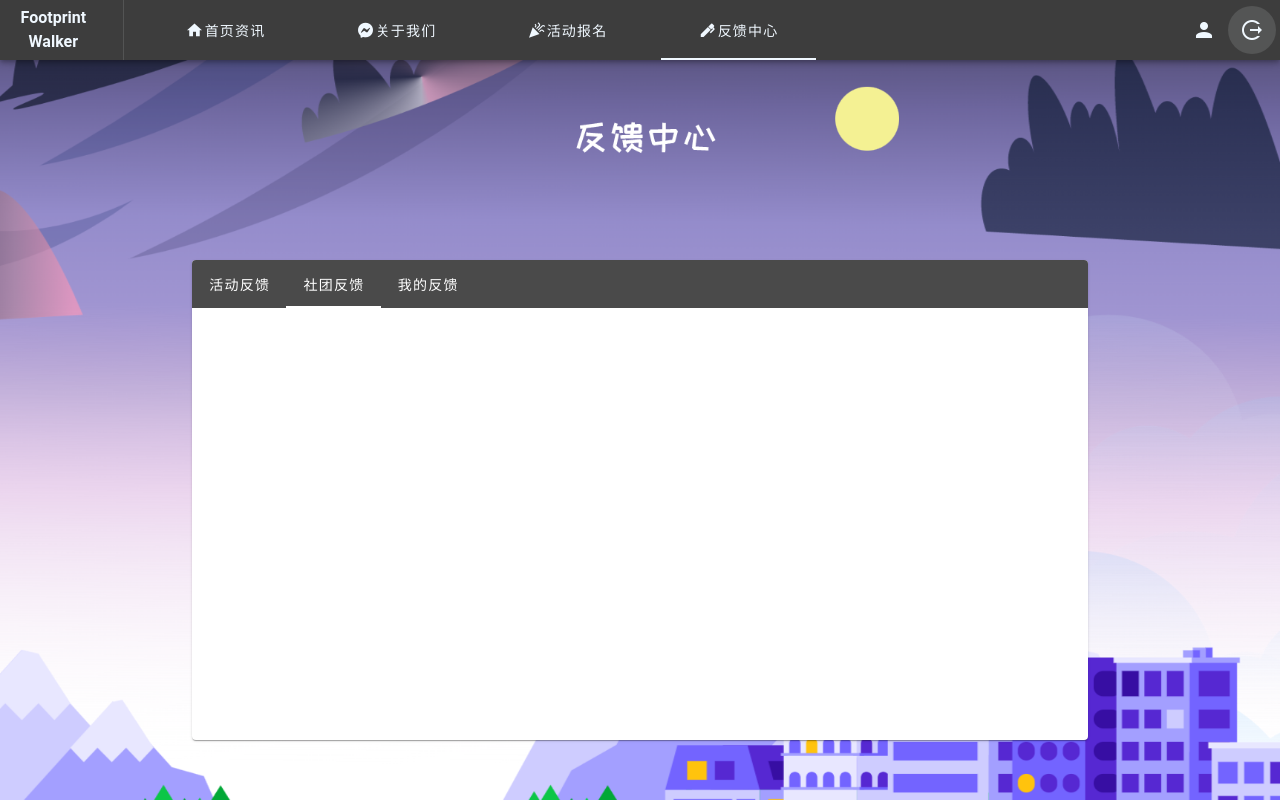
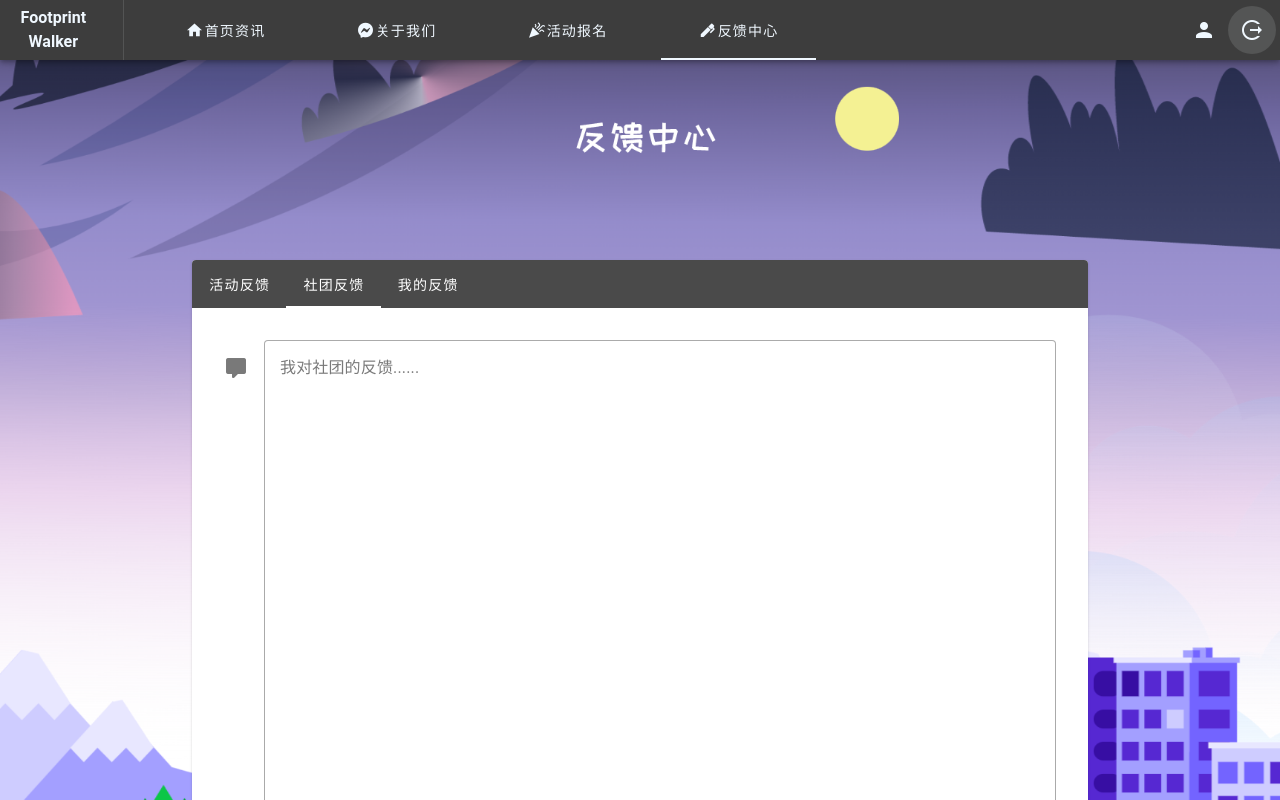
Before and after one commit to deidei1210/FootprintWalker-FrontEnd, a Vue app in the folder FootprintWalker/: page /feedback in a window 1280 px wide. Both pictures are taken after a click on the tab "社团反馈". Shown: the top 800 px of the page. Built offline with nearby package versions, Linux system fonts and the light colour scheme.

Commit message:
社团反馈

```diff
--- a/FootprintWalker/src/views/Feedback.vue
+++ b/FootprintWalker/src/views/Feedback.vue
@@ -37,8 +37,13 @@
                     <v-window-item value="two">
                         <!-- 社团反馈内容 -->
                         <v-container class="feedback-container">
-
+                            <v-textarea v-model="feedback" label="我对社团的反馈......" variant="outlined" rows="20"
+                                prepend-icon="mdi-comment"></v-textarea>
                         </v-container>
+                        <div class="d-flex flex-row-reverse mb-6">
+                            <!-- 提交按钮 -->
+                            <v-btn class="ma-2 pa-2" @click="submitFeedback" color="#4A4A4A" size="x-large">提交</v-btn>
+                        </div>
                     </v-window-item>
 
                     <v-window-item value="three">
@@ -142,6 +147,8 @@ export default {
         currentPage: 1,
         cardsPerRow: 1,
         totalPages: 0,
+
+        feedback: "",
     }),
 
     //   computed: {
@@ -175,13 +182,18 @@ export default {
             // 显示我要反馈的弹窗，可以使用 Vuetify 的 Dialog 组件
             // 在弹窗中提供一个文本输入框，用户输入反馈内容
         },
+        submitFeedback() {
+            // 在这里处理提交逻辑，例如打印 feedback 中的内容
+            console.log('用户反馈内容：', this.feedback);
+            this.feedback="";
+        },
     }
 };
 </script>
 
 <style scoped>
 .feedback-container {
-    height: 400px;
+    height: 600px;
     /* 设置最大高度 */
     overflow-y: auto;
     /* 添加垂直滚动条 */
```
